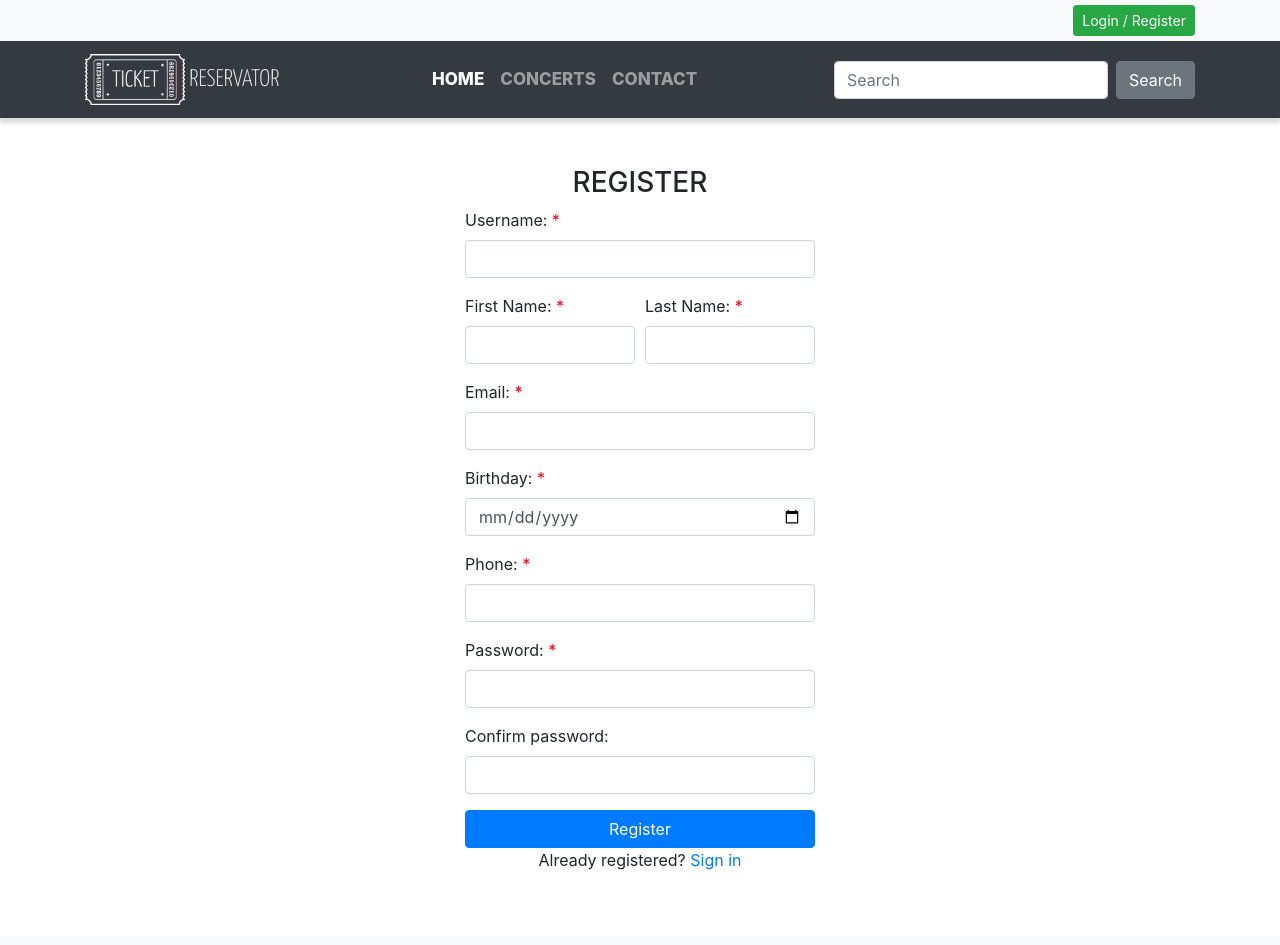
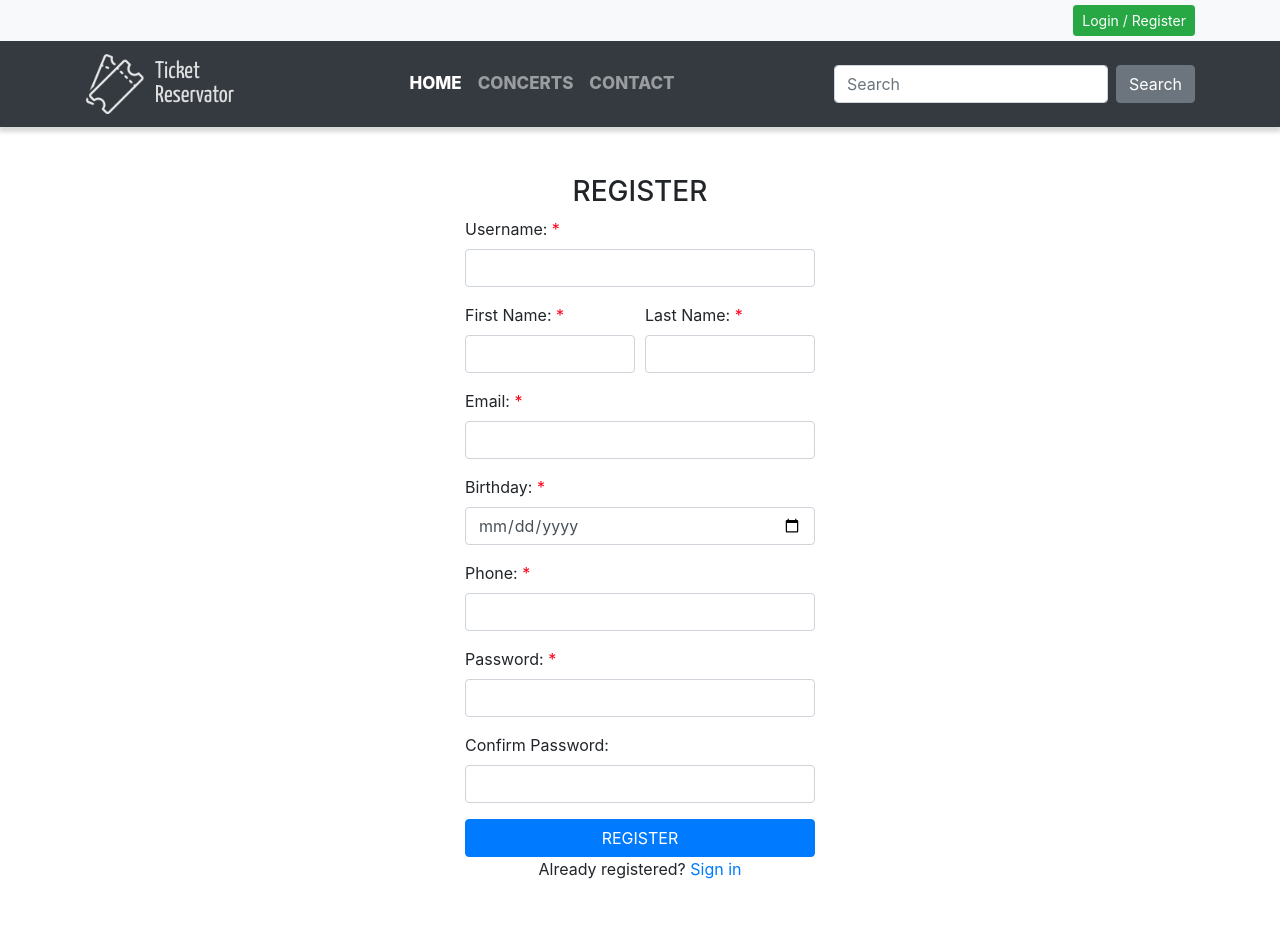
Before and after one commit to AndrejNikolic/Ticket-Reservator-project, a PHP site: page /register.php in a window 1280 px wide. Before the commit the page ends 870 px from the top, so only its background shows below. Run offline with PHP 8.4, Linux system fonts and the light colour scheme; data that the repository does not hold is empty.

Commit message:
New logo

```diff
--- a/admin.php
+++ b/admin.php
@@ -24,9 +24,6 @@ if (!isset($_SESSION['admin'])) {
         </li>
         <li class="nav-item" role="presentation">
             <a class="nav-link" data-toggle="tab" href="#new-concert" role="tab" aria-controls="new-concert" aria-selected="false">Add Concert</a>
-        </li>
-        <li class="nav-item" role="presentation">
-            <a class="nav-link" data-toggle="tab" href="#contact" role="tab" aria-controls="contact" aria-selected="false">Edit Profile</a>
         </li>
         </ul>
         <div class="tab-content" id="myTabContent">
@@ -83,7 +80,6 @@ if (!isset($_SESSION['admin'])) {
             <div class="tab-pane fade" id="new-concert" role="tabpanel" aria-labelledby="new-concert-tab">
                     New Concert options
             </div>
-            <div class="tab-pane fade" id="contact" role="tabpanel" aria-labelledby="contact-tab">Change profile settings</div>
         </div>
     </div>
 </body>
--- a/assets/header.php
+++ b/assets/header.php
@@ -17,22 +17,25 @@ if (isset($_GET['logout'])) {
 	<?php
 		if(isset($_SESSION['username'])){
 			echo "Welcome, " . $_SESSION['username'];
+			echo '';
 		} else {
 			echo '<a class="btn btn-success btn-sm" href="login.php" role="button">Login / Register</a>';
 		}
 		if(isset($_SESSION['admin'])) {
 			echo '<a class="btn btn-success btn-sm ml-2" href="admin.php" role="button">Admin Panel</a>';
+
 		}
 	?>
 	<?php  if(isset($_SESSION['username'])) : ?>
-		<a class="btn btn-danger btn-sm ml-2" href="index.php?logout='1'">LOGOUT</a>
+		<a class="btn btn-success btn-sm ml-2" href="edit_profile.php?id=<?php echo $_SESSION['username_id'] ?>" role="button">EDIT</a>
+		<a class="btn btn-danger btn-sm ml-2" href="index.php?logout=1">LOGOUT</a>
 	<?php endif ?>
 	</div>
 </div>
 
 <nav class="navbar navbar-expand-lg navbar-dark bg-dark sticky-top">
     <div class="container">
-        <a class="navbar-brand" href="#"><img src="img/logo4.png" alt=""> Reservator</a>
+        <a class="navbar-brand" href="index.php"><img src="img/logo5.png" alt=""><span class="logo-name">Ticket<br>Reservator</span></a>
 		<button class="navbar-toggler" type="button" data-toggle="collapse" data-target="#navbarSupportedContent" aria-controls="navbarSupportedContent" aria-expanded="false" aria-label="Toggle navigation">
 			<span class="navbar-toggler-icon"></span>
 		</button>
--- a/assets/resources.php
+++ b/assets/resources.php
@@ -1,5 +1,6 @@
 <meta charset="UTF-8">
 <meta name="viewport" content="width=device-width, initial-scale=1.0">
+<link rel="shortcut icon" href="img/favicon.png" type="image/x-icon">
 
 <link href="https://fonts.googleapis.com/css2?family=Yanone+Kaffeesatz:wght@200;300;400;600&display=swap" rel="stylesheet">
 
--- a/css/style.css
+++ b/css/style.css
@@ -10,15 +10,30 @@
 
 .navbar .navbar-brand {
   font-family: 'Yanone Kaffeesatz', sans-serif;
-  font-weight: 300;
-  font-weight: 300;
-  text-transform: uppercase;
+  font-weight: 400;
+  /*text-transform: uppercase;*/
   font-size: 24px;
   color: #dfdfe0;
+  display: -webkit-box;
+  display: -ms-flexbox;
+  display: flex;
+  -webkit-box-align: center;
+      -ms-flex-align: center;
+          align-items: center;
 }
 
 .navbar .navbar-brand img {
-  width: 100px;
+  width: 60px;
+  opacity: 0.9;
+}
+
+.navbar .navbar-brand:hover img {
+  opacity: 1;
+}
+
+.navbar .navbar-brand .logo-name {
+  line-height: 1;
+  margin-left: 10px;
 }
 
 .navbar .navbar-nav {
--- a/css/style.scss
+++ b/css/style.scss
@@ -8,14 +8,25 @@
     box-shadow: 0px 4px 4px 1px rgba(0, 0, 0, 0.15);
     .navbar-brand {
         img {
-            width: 100px;
+            width: 60px;
+            opacity: 0.9;
+        }
+        &:hover {
+            img {
+                opacity: 1;
+            }
+        }
+        .logo-name {
+            line-height: 1;
+            margin-left: 10px;
         }
         font-family: 'Yanone Kaffeesatz', sans-serif;
-        font-weight: 300;
-        font-weight: 300;
-        text-transform: uppercase;
+        font-weight: 400;
+        /*text-transform: uppercase;*/
         font-size: 24px;
         color: #dfdfe0;
+        display: flex;
+        align-items: center;
     }
     .navbar-nav {
         text-transform: uppercase;
--- a/login.php
+++ b/login.php
@@ -60,7 +60,7 @@ require_once("connect.php");
             <label for="pass">Password:</label>
             <input type="password" class="form-control" name="pass" required>
         </div>
-            <input class="btn btn-primary btn-block" type="submit" value="Login" name="login_user"/>
+            <input class="btn btn-primary btn-block" type="submit" value="LOGIN" name="login_user"/>
             <p class="text-center">Not yet a member? <a href="register.php">Sign up</a></p>
         </form>
         </div>
--- a/register.php
+++ b/register.php
@@ -99,10 +99,10 @@ require_once("connect.php");
                     <input type="password" class="form-control" name="pass1" required>
                 </div>
                 <div class="form-group">
-                    <label for="pass2">Confirm password:</label>
+                    <label for="pass2">Confirm Password:</label>
                     <input type="password" class="form-control" name="pass2">
                 </div>
-                <input class="btn btn-primary btn-block" type="submit" value="Register" name="register_user"/>
+                <input class="btn btn-primary btn-block" type="submit" value="REGISTER" name="register_user"/>
                 <p class="text-center">Already registered?  <a href="login.php">Sign in</a></p>
             </form>
         </div>
```
Also changed, not shown: edit_profile.php (added, +102 -0 lines), img/favicon.png (added), img/logo.png (deleted), img/logo2.png (deleted), img/logo3.png (deleted), img/logo4.png (deleted), img/logo5.png (added), 1 other file.
